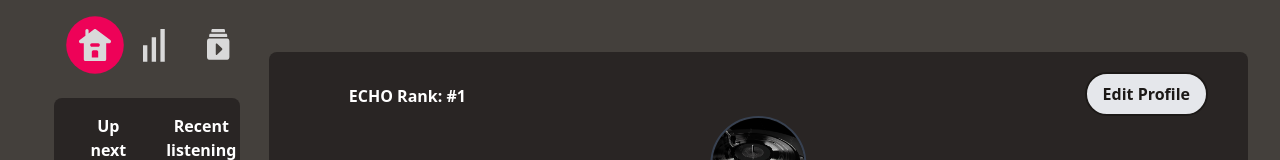
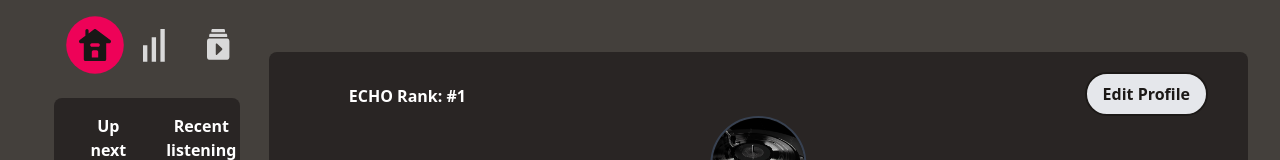
Before and after one commit to COS301-SE-2024/ECHO, an Angular app in the folder Frontend/: page /profile in a window 1280 px wide. Shown: the top 160 px of the page. Built offline with nearby package versions, Linux system fonts and the light colour scheme; no server answers.

Commit message:
📐Add conditional rendering for app-moods and app-bottom-player based on screenSize

```diff
--- a/Frontend/src/app/pages/home/home.component.html
+++ b/Frontend/src/app/pages/home/home.component.html
@@ -16,7 +16,7 @@
   <app-side-bar *ngIf="screenSize === 'desktop'" class="col-start-1 col-span-1 row-start-1 row-span-6"></app-side-bar>
   <app-bottom-nav *ngIf="screenSize === 'mobile'"></app-bottom-nav>
 
-  <app-moods class="col-start-2 col-span-4 row-start-2 row-span-5"></app-moods>
+  <app-moods *ngIf="screenSize === 'desktop'" class="col-start-2 col-span-4 row-start-2 row-span-5"></app-moods>
 
   <button *ngIf="screenSize === 'desktop'" class="fixed bottom-4 left-4 p-2 bg-gray-300 dark:bg-gray-700 rounded-full" (click)="switchTheme()">
     <svg class="w-6 h-6 text-gray-800 dark:text-gray-200" fill="none" stroke="currentColor" viewBox="0 0 24 24"
@@ -26,6 +26,6 @@
     </svg>
   </button>
 
-  <app-bottom-player class="col-start-1 col-span-5 row-start-6"></app-bottom-player>
+  <app-bottom-player *ngIf="screenSize === 'desktop'" class="col-start-1 col-span-5 row-start-6"></app-bottom-player>
 
 </div>
--- a/Frontend/src/app/shared/svg-icon/svg-icon.component.html
+++ b/Frontend/src/app/shared/svg-icon/svg-icon.component.html
@@ -1,4 +1,4 @@
 <svg fill-rule="evenodd" clip-rule="evenodd" (click)="onClick()" width="8vh" height="8vh" viewBox="0 0 100 100" fill="none" xmlns="http://www.w3.org/2000/svg">
     <circle *ngIf="selected" cx="50" cy="50" r="45"  [attr.fill]="circleColor"/>
-    <path [attr.d]="svgPath" [attr.fill]="fillColor" transform="translate(25, 25)"/>
+    <path [attr.d]="svgPath" [attr.fill]="selected ? '#191716' : fillColor" transform="translate(25, 25)"/>
 </svg>
```
